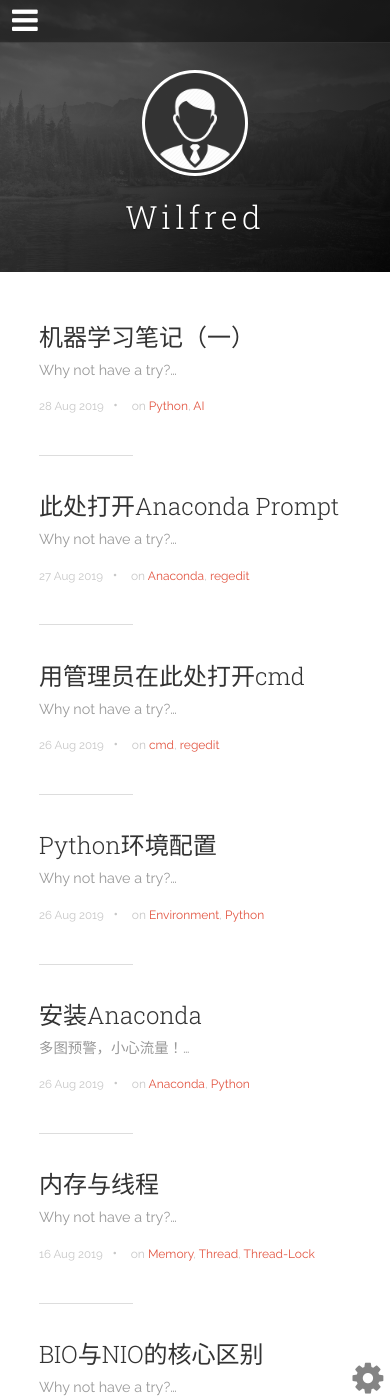
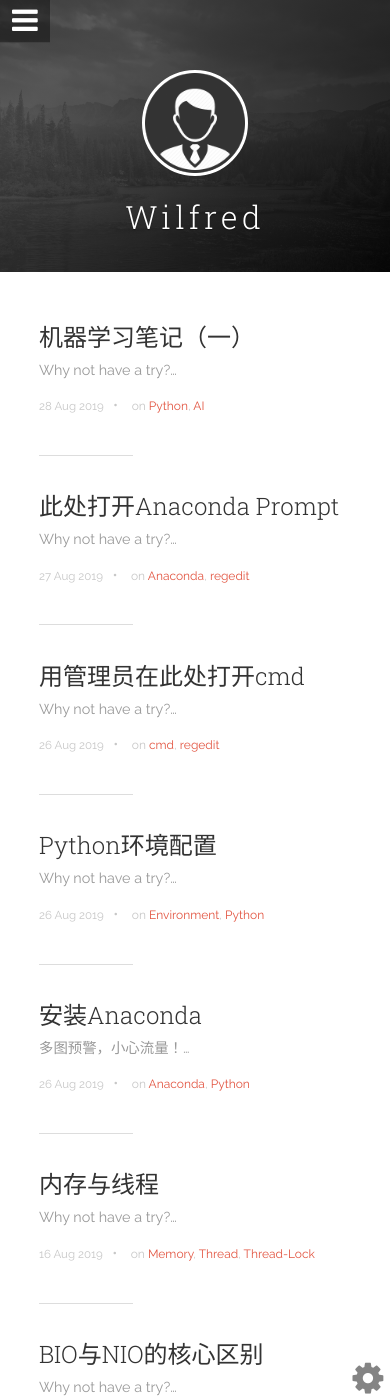
Before and after one commit to WilfredShen/WilfredShen.github.io, a Jekyll site: the page built from index.html, in a window 390 px wide and 1400 px high. Built offline with Jekyll 4.4.1, drawn with Linux system fonts in a browser that asks for light colours; the list of posts is cut into pages by our own code.

Commit message:
Update main.scss

```diff
--- a/static/css/main.scss
+++ b/static/css/main.scss
@@ -400,6 +400,9 @@
   height: auto;
   border-radius: 24px; }
 
+.btn-mobile-menu {
+  width: fit-content;
+   }
   .btn-mobile-menu__icon {
     display: inline-block;
     top: 0; }
@@ -407,7 +410,6 @@
       font-size: 30px;
       line-height: 30px;
       padding: auto; }
-
   .btn-mobile-menu-fade {
     border: 0;
     background: rgba(51,51,51,0.98);
@@ -440,6 +442,7 @@
   .navigation-wrapper {
     position: fixed;
     background: transparent;
+    width: 100%;
     height: 42px;
     top: 0;
     right: 0;
@@ -447,6 +450,7 @@
     flex-direction: row-reverse;
     padding: 0; }
     .navigation-wrapper.visible {
+      z-index: 999999;
       display: flex; }
 
   .side-navbar {
@@ -456,11 +460,6 @@
 
   .side-nav-btn-bar {
     width: 100%; }
-
-  .navigation-wrapper {
-    z-index: 999999;
-    width: 100%;
-  }
 
 	.cover-navigation {
 		display: inline-flex;
```
Lines whose indentation alone changed are shown as unchanged.
